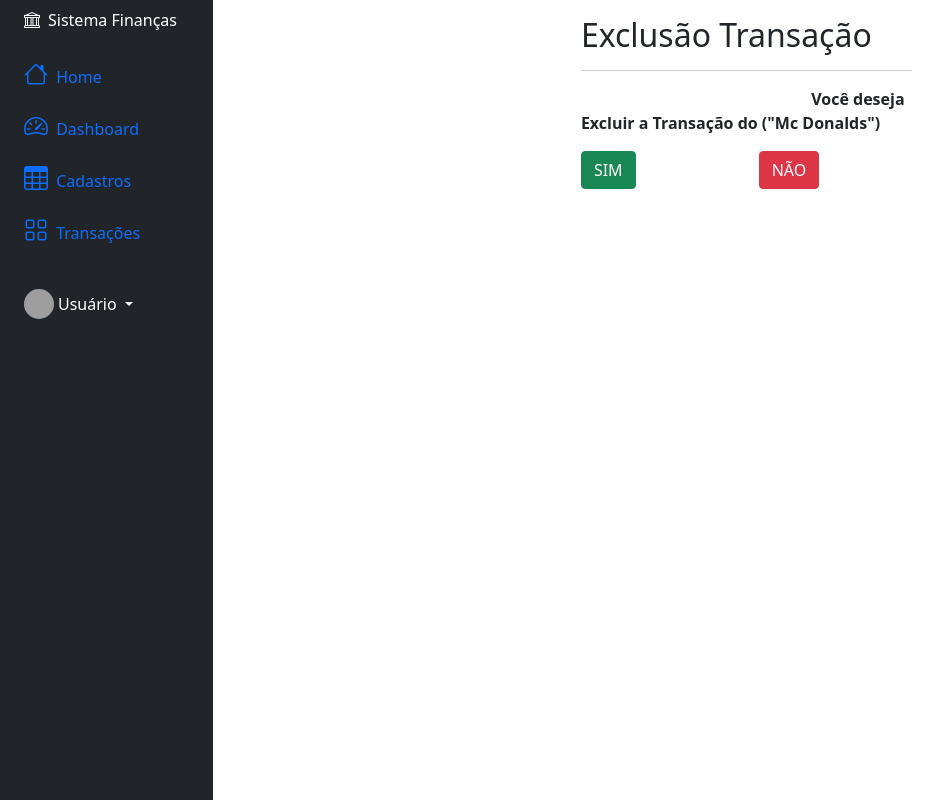
After one commit to anselmoaxo/financas, a Django app: page /excluir_transacao/2/ in a window 1280 px wide. The commit adds this page. Shown: the whole page, without its empty margins (0-943 px from the left). Run offline with Django 4.2, Linux system fonts and the light colour scheme; data comes from the database, SQL or seed files in the repository; both versions use the stored data as it was after the commit; some libraries are stand-ins or nearby versions; grey boxes are pictures that could not be loaded.

Commit message:
finalizado o GRUD da transação

```diff
--- a/financeiro/templates/cadastro.html
+++ b/financeiro/templates/cadastro.html
@@ -4,8 +4,8 @@
 
  {% block content  %}
  <div class="row">
-    <div class="col-md-8 mx-auto">
-        <h2><small class="text-dark" "text-center"></small>Cadastro Despesas e ou Receitas</h2>
+    <div class="col-md-10 mx-auto">
+        <h2> <i class="bi bi-cash-coin"></i> <small class="border-start-0" "text-dark" "text-center" >Cadastro Despesas e ou Receitas</small></h2>
         <hr>
         <form action="" method="POST">
             {% csrf_token %}
--- /dev/null
+++ b/financeiro/templates/excluir_transacao.html
@@ -0,0 +1,29 @@
+{% extends 'base.html' %}
+{% load crispy_forms_tags %}
+
+
+{% block content %}
+
+<div class="row">
+    <div class="col-md-4 mx-auto">
+        <h2><small class="text-dark" "text-center"></small>Exclusão Transação</h2>
+        <hr>
+ <form action="" method="POST">
+      <p class="text-white">
+        Deseja excluir esse Transação: <strong class="text-dark" "text-center">
+            Você deseja Excluir a Transação do ("{{ object }}")</strong> ?
+      </p>
+      {% csrf_token %}
+      {{ form|crispy }}
+      <div class="row">
+        <div class="col-6">
+          <button type="submit" class="btn btn-success ">SIM</button>
+        </div>
+        <div class="col-6">
+          <a href="{% url 'financeiro:lista_transacao' %}" class="btn btn-danger" title="Voltar">NÃO</a>
+        </div>
+      </div>
+    </form>
+  </div>
+</div>
+{% endblock %}
--- a/financeiro/templates/lista_transacao.html
+++ b/financeiro/templates/lista_transacao.html
@@ -28,12 +28,12 @@
                 <td>{{ transacao.transaction_date }}</td>
                 <td>{{ update_transacao.transaction_type}}</td>
                 <td><div class="btn-group" role="group">
-                    <button type="button" class="btn btn-primary dropdown-toggle" data-bs-toggle="dropdown" aria-expanded="false">
+                    <button type="button" class="btn btn-info dropdown-toggle" data-bs-toggle="dropdown" aria-expanded="false">
                       Opções
                     </button>
                     <ul class="dropdown-menu">
                       <li><a class="dropdown-item" href="{% url "financeiro:update_transacao" transacao.pk %}">Editar</a></li>
-                      <li><a class="dropdown-item" href="#">Excluir</a></li>
+                      <li><a class="dropdown-item" href="{% url "financeiro:excluir_transacao" transacao.pk %}">Excluir</a></li>
                     </ul>
                   </div>
                 </td>
--- a/financeiro/urls.py
+++ b/financeiro/urls.py
@@ -13,4 +13,9 @@ urlpatterns = [
         views.UpdateTransacao.as_view(),
         name="update_transacao",
     ),
+    path(
+        "excluir_transacao/<int:pk>/",
+        views.DeleteTransacao.as_view(),
+        name="excluir_transacao",
+    ),
 ]
--- a/financeiro/views.py
+++ b/financeiro/views.py
@@ -1,5 +1,11 @@
 from django.shortcuts import render
-from django.views.generic import TemplateView, CreateView, ListView, UpdateView
+from django.views.generic import (
+    TemplateView,
+    CreateView,
+    ListView,
+    UpdateView,
+    DeleteView,
+)
 from .models import Transaction, Category
 from django.urls import reverse_lazy
 
@@ -25,3 +31,9 @@ class UpdateTransacao(UpdateView):
     model = Transaction
     fields = "__all__"
     success_url = reverse_lazy("financeiro:lista_transacao")
+
+
+class DeleteTransacao(DeleteView):
+    template_name = "excluir_transacao.html"
+    model = Transaction
+    success_url = reverse_lazy("financeiro:lista_transacao")
```
Also changed, not shown: db.sqlite3.
